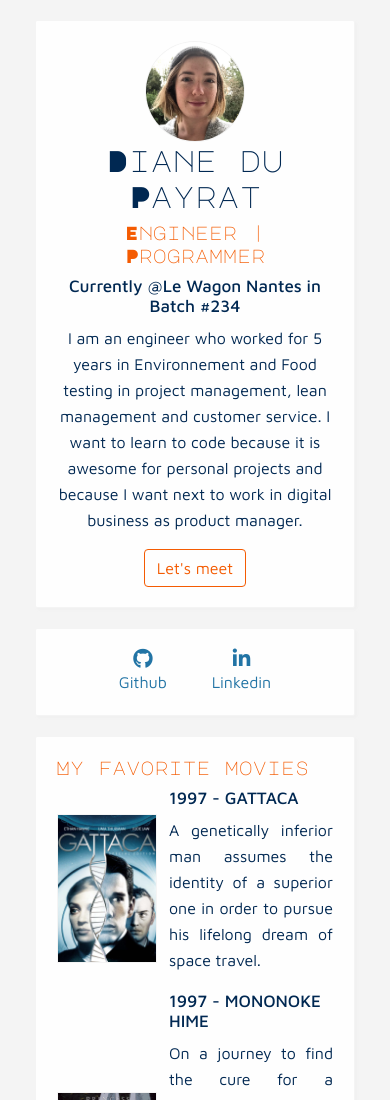
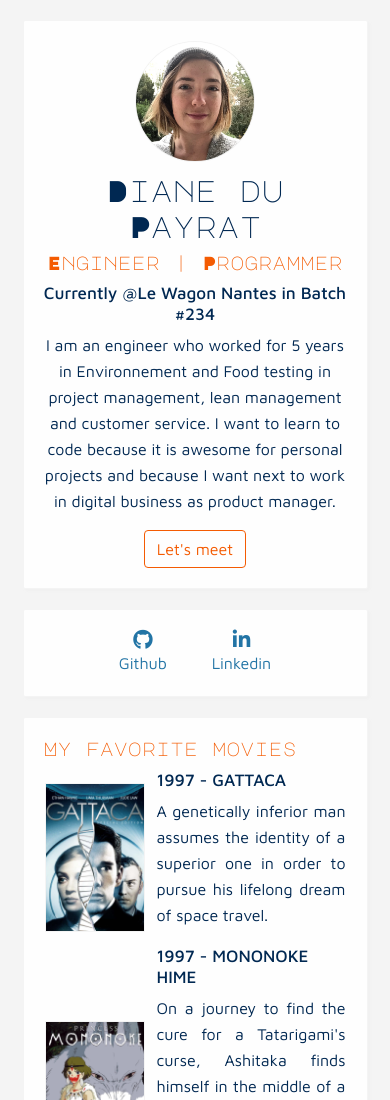
Before and after one commit to dianedup/profile, a plain HTML site: page index.html in a window 390 px wide. Shown: the top 1100 px of the page. Drawn offline with nearby package versions, Linux system fonts and the light colour scheme.

Commit message:
make my profile prettier

```diff
--- a/index.html
+++ b/index.html
@@ -12,7 +12,7 @@
   <body>
     <div class="container">
       <div class="profile-card" id="header">
-        <img src="images/profile_pic_Diane.png" alt="Diane" width=100px class="img-circle">
+        <img src="images/profile_pic_Diane.png" alt="Diane" width=120px class="img-circle">
         <h1>Diane du Payrat</h1>
         <h2>Engineer | Programmer</h2>
         <h3>Currently @Le Wagon Nantes in Batch #234</h3>
--- a/style.css
+++ b/style.css
@@ -81,7 +81,7 @@ td img{
 @media (max-width: 540px) {
   /* For a screen < 540px, this CSS will be read */
   .container {
-    width: 350px;
+    width: 375px;
     margin: 0 auto; /* This automatically sets left/right margins */
   }
 }
@@ -119,6 +119,10 @@ td img{
   text-align: center;
 }
 
+#header img {
+  margin: 0 0 10px 0;
+}
+
 /*#footer a {
   color: #F45B02;
 }
```
